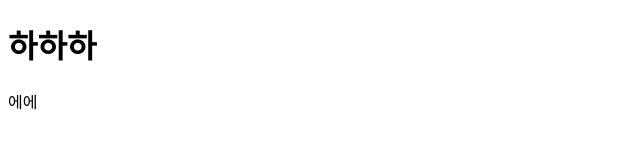
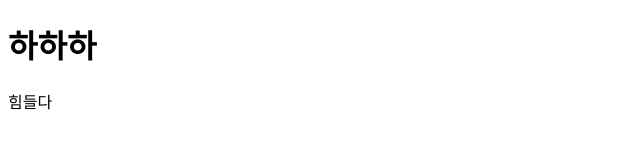
Before and after one commit to smk8613/expert-octo-spork, a plain HTML site: page index.html in a window 1280 px wide. Shown: the full height of the page, 0-640 px from the left. Drawn offline with Linux system fonts and the light colour scheme.

Commit message:
Update index.html
수정했다

```diff
--- a/index.html
+++ b/index.html
@@ -7,6 +7,6 @@
 </head>
 <body>
     <h1>하하하</h1>
-    <p>에에</p>
+    <p>힘들다</p>
 </body>
 </html>
```
